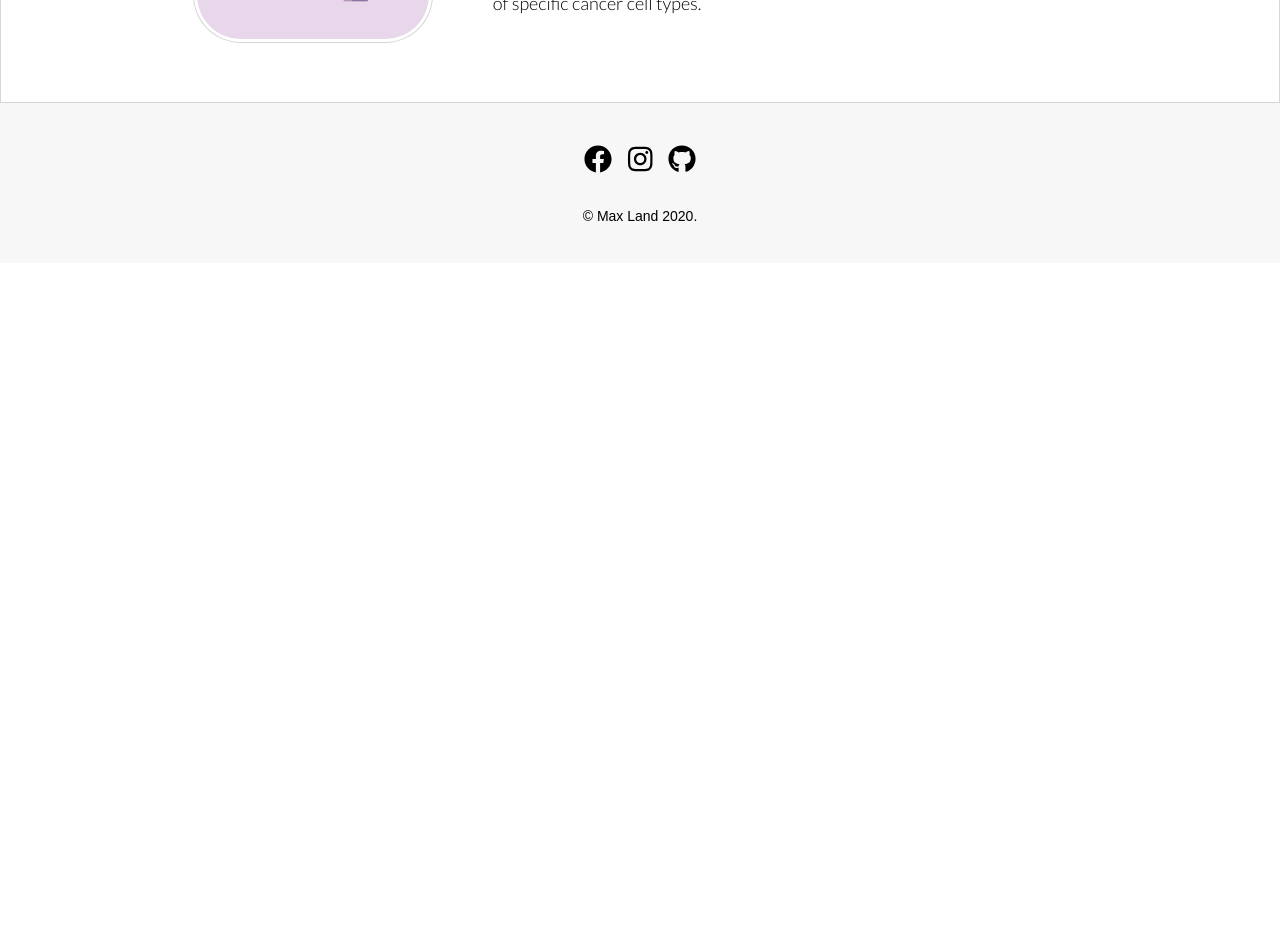
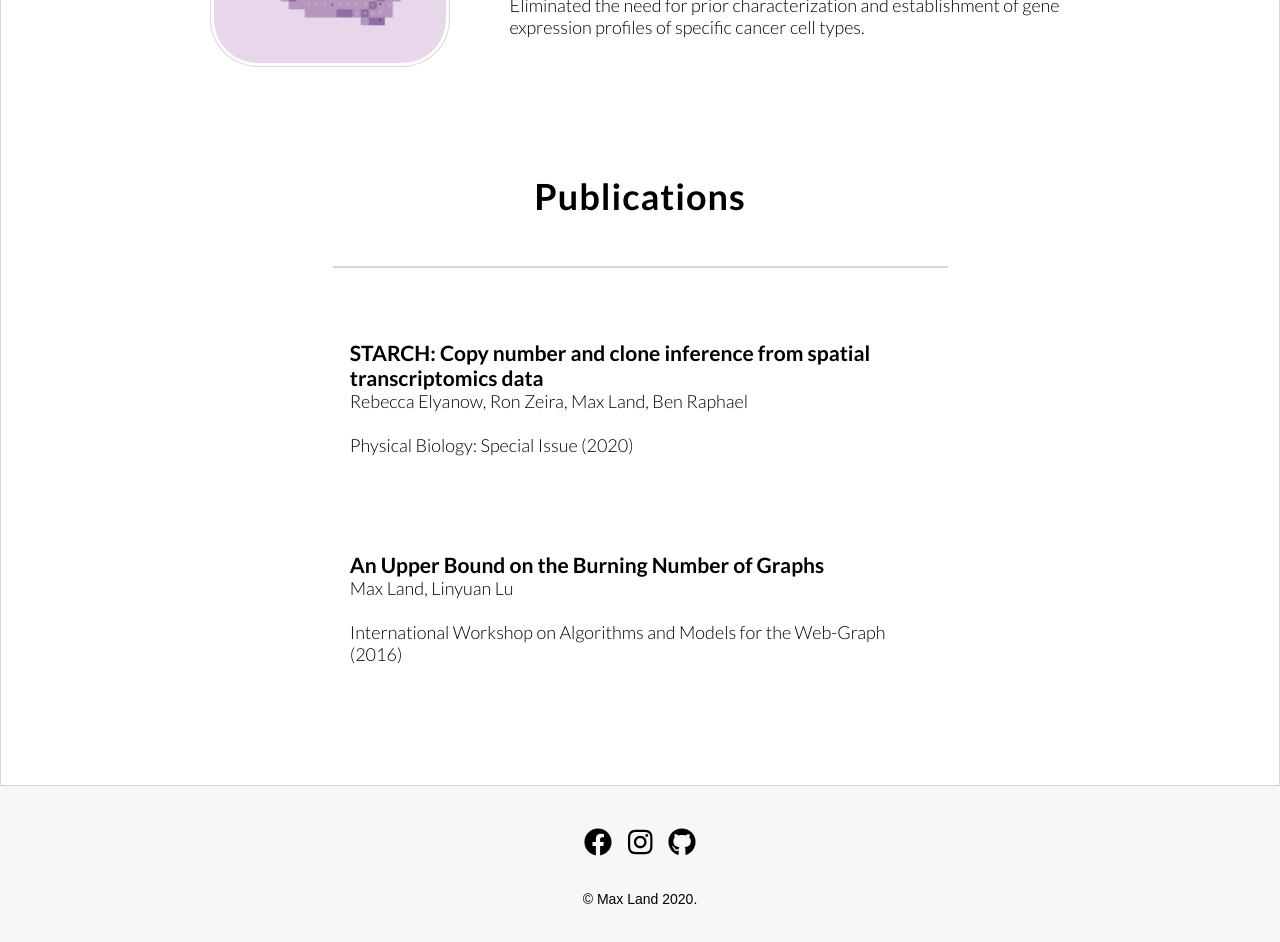
Before and after one commit to mrland99/personal-website, a React (Create React App) app: page /#/research in a window 1280 px wide. Shown: the part 820-1762 px from the top of the page. Before the commit the page ends 1083 px from the top, so only its background shows below. Built offline with nearby package versions, Linux system fonts and the light colour scheme.

Commit message:
add publications

```diff
--- a/src/components/home.js
+++ b/src/components/home.js
@@ -49,7 +49,7 @@ class Home extends Component {
                         <div className="content">
                             <h3>Research</h3>
                             <br></br>
-                            <p>My research interests lie in the intersection of math and biology. Currently, I'm working on developing novel
+                            <p>My research interests lie at the intersection of math and genomics. Currently, I'm working on developing novel
                                  computational methods to analyze spatial transcriptomics data.
                                  If you're interested in learning more, check out my research <Link to="/research" className="html5-link">page</Link>. </p>
                         </div>
@@ -77,7 +77,7 @@ class Home extends Component {
                         <h3>Climate Action</h3>
                         <br></br>
                         <p>Global warming is happening. It affects us all. Let's all be a little more compassionate towards our home.
-                            Personally, I'm the webmaster and leadership for Princeton Student Climate Initiative.
+                            Previously, I was the webmaster and leadership for Princeton Student Climate Initiative.
                              We are a student group that engages with climate-related issues.
                              Learn more: <a href="http://psci.princeton.edu" className="html5-link">psci.princeton.edu</a>  </p>
                     </div>
--- a/src/components/projects.js
+++ b/src/components/projects.js
@@ -53,7 +53,7 @@ class Projects extends Component {
                             <br></br>
                             <h4>Personal Project</h4>
                             <br></br>
-                            <p>Used topological data analysis to classify Human Protein Atlas Images. Applied persistent homology and other algebraic topological analysis to generate features,
+                            <p>Used topological data analysis to classify Human Protein Atlas Images. Applied persistent homology and other algebraic topological analysis to generate features
                                 which were trained on a Random Forest Classifier.
                             </p>
                         </div>
--- a/src/components/research.js
+++ b/src/components/research.js
@@ -20,7 +20,7 @@ class Research extends Component {
                 </Helmet>
                 <div className="spotlight-container">
                     <div className="heading">
-                        <h1>Research</h1>
+                        <h1>Current Research</h1>
                     </div>
 
                     <div className="spotlight-divider"></div>
@@ -54,6 +54,25 @@ class Research extends Component {
                             </p>
                         </div>
                     </div>
+                    <div className="heading">
+                        <h1>Publications</h1>
+                    </div>
+
+                    <div className="spotlight-divider"></div>
+                    <div className="publication-box">
+                        <h3>STARCH: Copy number and clone inference from spatial transcriptomics data</h3>
+                        <p>Rebecca Elyanow, Ron Zeira, Max Land, Ben Raphael </p>
+                        <br></br>
+                        <p>Physical Biology: Special Issue (2020)</p>
+                    </div>
+                    <div className="publication-box">
+                        <h3>An Upper Bound on the Burning Number of Graphs</h3>
+                        <p>Max Land, Linyuan Lu</p>
+                        <br></br>
+                        <p>International Workshop on Algorithms and Models for the Web-Graph (2016)</p>
+                    </div>
+                    <div className="spacer"></div>
+                    <div className="spacer"></div>
                 </div>
             </div>
           );
--- a/src/styles/layout.css
+++ b/src/styles/layout.css
@@ -2,6 +2,20 @@
     box-sizing: border-box;
     margin: 0;
     padding: 0;
+}
+
+/* Spacer */
+.spacer {
+    height: 24px;
+}
+
+/* Publication box */
+.publication-box {
+    width: 55%;
+    font-weight: 300;
+    font-size: 18px;
+    padding: 48px;
+    text-align: left;
 }
 
 /* Header */
@@ -138,6 +152,7 @@
     justify-content: center;
     align-items: center;
     max-width:100%;
+    padding: 24px;
     border: 1px solid #d6d6d6;
 }
 
@@ -232,6 +247,9 @@
     .spotlight .proj-content {
         font-size: 16px;
     }
+    .publication-box {
+        font-size: 16px;
+    }
 }
 
 @media screen and (max-width: 768px) {
@@ -271,6 +289,9 @@
         max-width: 100%;
         padding: 0px 0px 16px 0px;
     }
+    .publication-box {
+        width: 100%;
+    }
 }
 
 /* Links */
```
Also changed, not shown: 1 other file (tests, documents, lock files or other folders).
